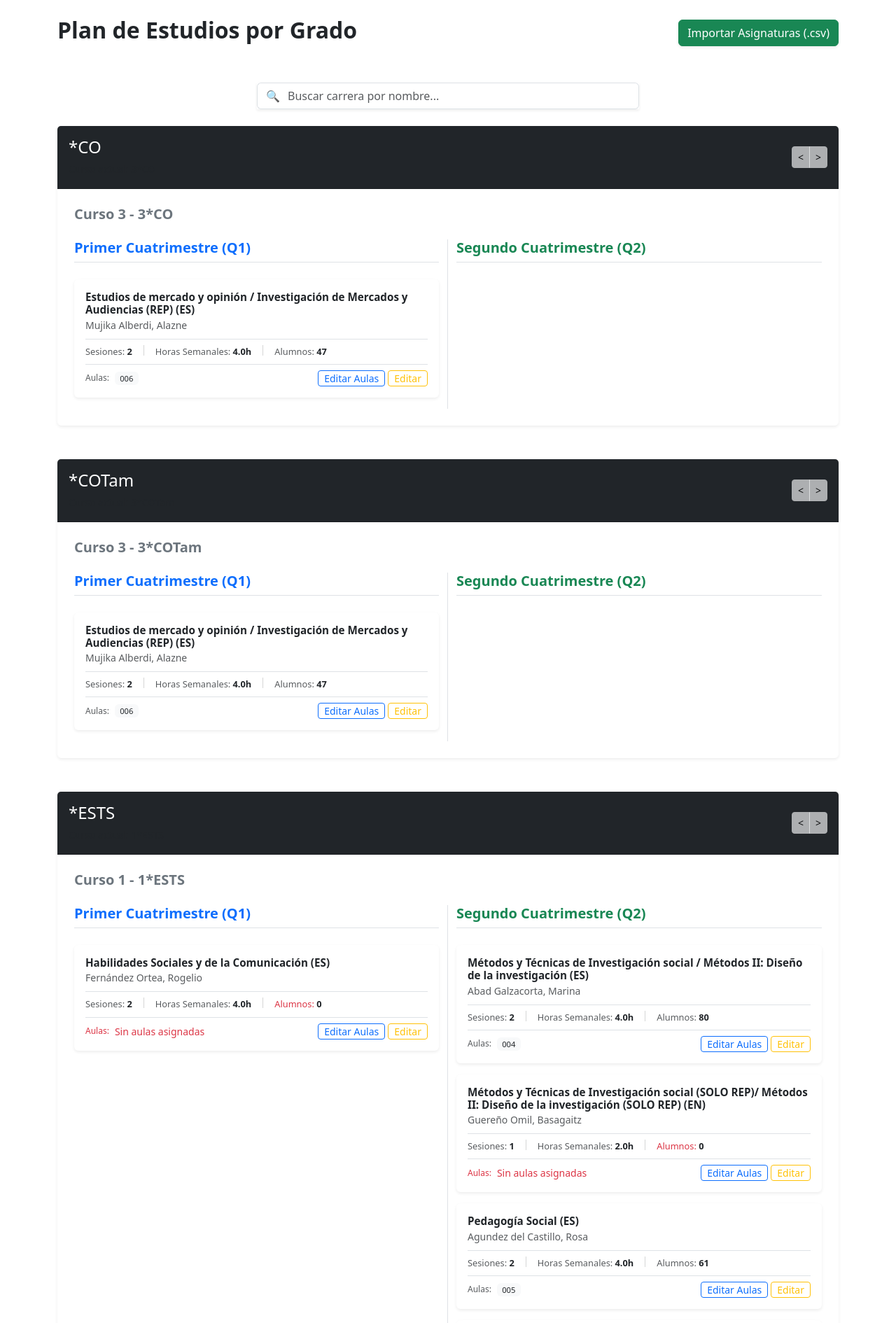
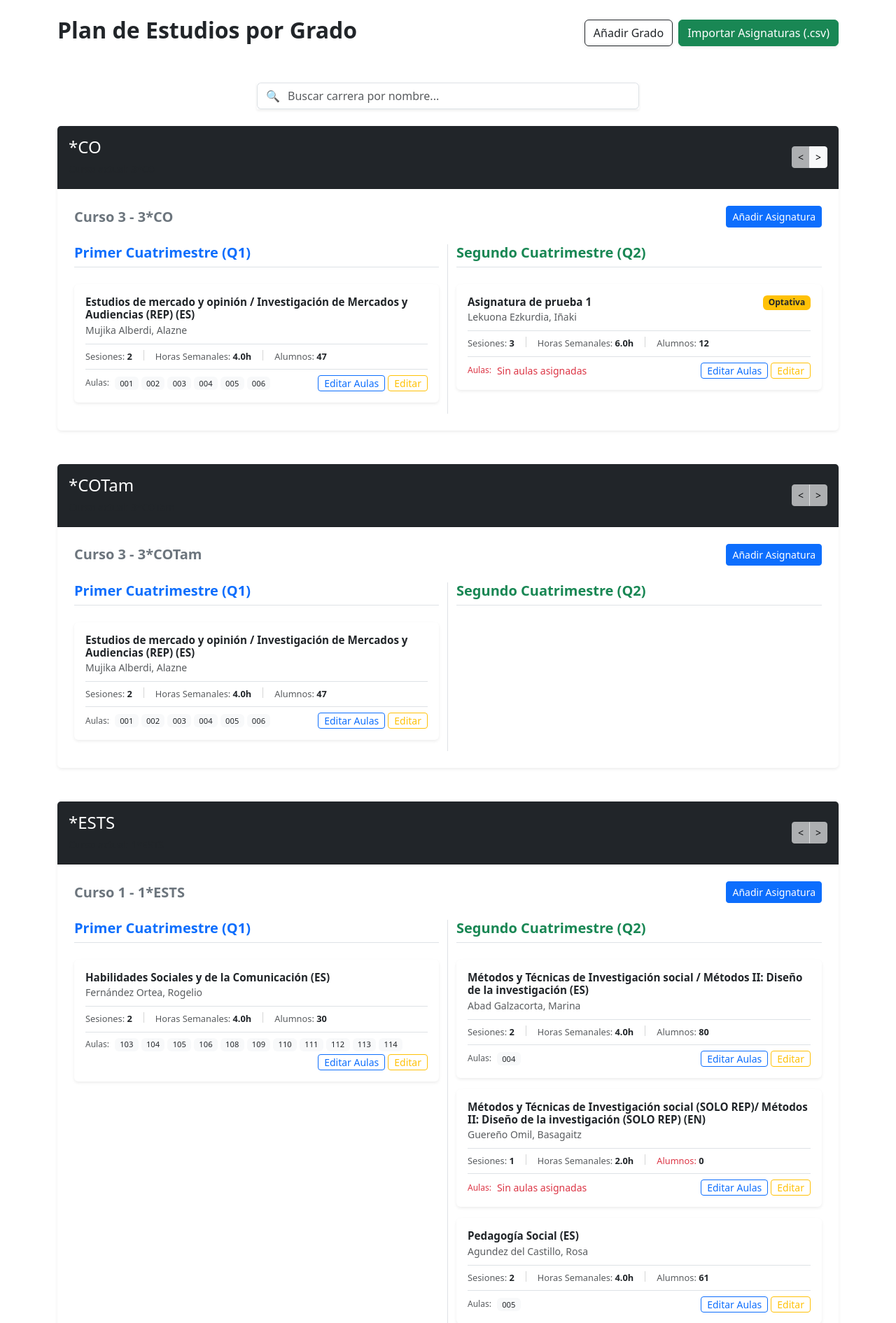
Before and after one commit to Gontzaa86/PFG-25-26, a Flask app: page /grados in a window 1280 px wide. Shown: the part 56-1946 px from the top of the page at 70% size. Run offline with Flask 3, Linux system fonts and the light colour scheme; some libraries are stand-ins or nearby versions.

Commit message:
Agregar asignatura/grado
Funciones para agregar asignaturas y para agregar grados.

```diff
--- a/main.py
+++ b/main.py
@@ -654,6 +654,75 @@ def actualizar_asignatra(id):
     guardar_datos(data)
     return jsonify({"success": True, "message": "Asignatura actualizada correctamente."})
 
+@app.route('/api/grados', methods=['POST'])
+def crear_grado():
+    data = cargar_datos()
+    nuevo = request.json or {}
+
+    curso = str(nuevo.get('year', '')).strip()
+    codigo = str(nuevo.get('code', '')).strip().upper()
+
+    if not curso or not codigo:
+        return jsonify({"error": "El curso y el código del grado son obligatorios."}), 400
+
+    grado_id = f"{curso}{codigo}"
+
+    # Validar si ya existe
+    if any(g['id'] == grado_id for g in data.get('grades', [])):
+        return jsonify({"error": f"El grado {grado_id} ya existe."}), 400
+
+    data.setdefault('grades', []).append({
+        "id": grado_id,
+        "name": grado_id
+    })
+
+    guardar_datos(data)
+    return jsonify({"success": True, "message": f"Grado {grado_id} creado con éxito."})
+
+
+@app.route('/api/asignaturas', methods=['POST'])
+def crear_asignatura():
+    data = cargar_datos()
+    nuevo_data = request.json or {}
+
+    if not nuevo_data.get('name'):
+        return jsonify({"error": "El nombre de la asignatura es obligatorio."}), 400
+
+    # Generar un ID único incremental numérico stringificado
+    cursos_existentes = data.get('courses', [])
+    max_id = 0
+    for c in cursos_existentes:
+        try:
+            max_id = max(max_id, int(c.get('id', 0)))
+        except ValueError:
+            pass
+    nuevo_id = str(max_id + 1)
+
+    try:
+        students = int(nuevo_data.get('students', 0))
+        sessions = int(nuevo_data.get('sessions_per_week', 2))
+        duration = int(nuevo_data.get('duration_slots', 4))
+    except (ValueError, TypeError):
+        return jsonify({"error": "Los campos numéricos son inválidos"}), 400
+
+    nueva_asignatura = {
+        "id": nuevo_id,
+        "name": str(nuevo_data.get('name')).strip(),
+        "term": f"Q{nuevo_data.get('term', '1')}",
+        "teacher": str(nuevo_data.get('teacher', 'No asignado')),
+        "grades": nuevo_data.get('grades', []),
+        "students": students,
+        "sessions_per_week": sessions,
+        "duration_slots": duration,
+        "possible_rooms": [], # Inicializa vacío para luego editarlo en su modal dedicado
+        "possible_days": "all",
+        "optativa": bool(nuevo_data.get('optativa', False))
+    }
+
+    data.setdefault('courses', []).append(nueva_asignatura)
+    guardar_datos(data)
+    return jsonify({"success": True, "message": "Asignatura creada correctamente."})
+
 # ==== Rutas de restricciones ====
 @app.route('/api/config/restricciones')
 def obtener_restricciones():
--- a/static/js/grados.js
+++ b/static/js/grados.js
@@ -286,3 +286,129 @@ async function guardarCambiosAsignatura() {
         alert('No se pudo establecer conexión con el backend.');
     }
 }
+
+// Variable de control para el estado del modal de asignaturas ('crear' o 'editar')
+let modoModalAsignatura = 'editar';
+
+async function guardarNuevoGrado() {
+    const year = document.getElementById('addGradoYear').value.trim();
+    const code = document.getElementById('addGradoCode').value.trim();
+
+    if (!year || !code) {
+        alert('Por favor, rellene todos los campos del grado.');
+        return;
+    }
+
+    const payload = { year, code };
+
+    try {
+        const resp = await fetch('/api/grados', {
+            method: 'POST',
+            headers: { 'Content-Type': 'application/json' },
+            body: JSON.stringify(payload)
+        });
+        const res = await resp.json();
+
+        if (resp.ok) {
+            alert(res.message);
+            location.reload();
+        } else {
+            alert(res.error || 'Error al guardar el grado.');
+        }
+    } catch (error) {
+        console.error('Error:', error);
+        alert('No se pudo conectar con el servidor.');
+    }
+}
+
+
+// FUNCIONES PARA ASIGNATURAS
+function abrirModalCrearAsignatura(gradoIdPredeterminado) {
+    modoModalAsignatura = 'crear';
+
+    // Cambiar el título del modal dinámicamente
+    const modalTitle = document.querySelector('#modalEditarAsignatura .modal-title');
+    if (modalTitle) modalTitle.innerHTML = '<i class="bi bi-plus-circle"></i> Añadir Nueva Asignatura';
+
+    // Limpiar campos del formulario
+    document.getElementById('editCursoId').value = "";
+    document.getElementById('editName').value = "";
+    document.getElementById('editTerm').value = "1";
+    document.getElementById('editTeacher').value = "No asignado";
+    document.getElementById('editStudents').value = 0;
+    document.getElementById('editSessions').value = 2;
+    document.getElementById('editDuration').value = 4;
+    document.getElementById('editOptativa').checked = false;
+    document.getElementById('buscarProfesor').value = "";
+
+    // Forzar el filtrado del profesor para que aparezcan todos
+    const opcionesProf = document.getElementById('editTeacher').options;
+    for(let i=0; i<opcionesProf.length; i++) opcionesProf[i].style.display = "";
+
+    // Renderizar la lista completa de checkboxes pre-marcando el grado desde el que se llamó
+    renderizarPanelGradosCheckbox([gradoIdPredeterminado]);
+
+    if (!modalEditarAsignaturaInstance) {
+        modalEditarAsignaturaInstance = new bootstrap.Modal(document.getElementById('modalEditarAsignatura'));
+    }
+    modalEditarAsignaturaInstance.show();
+}
+
+// Re-enrutamos la función original de apertura de edición para definir el modo
+const viejaFuncionAbrirEditar = abrirModalEditarAsignatura;
+abrirModalEditarAsignatura = function(cursoId) {
+    modoModalAsignatura = 'editar';
+    const modalTitle = document.querySelector('#modalEditarAsignatura .modal-title');
+    if (modalTitle) modalTitle.innerHTML = '<i class="bi bi-pencil-square"></i> Editar Asignatura';
+    viejaFuncionAbrirEditar(cursoId);
+};
+
+// Evaluadora central que sustituye el comportamiento del botón guardar
+async function procesarFormularioAsignatura() {
+    if (modoModalAsignatura === 'editar') {
+        await guardarCambiosAsignatura(); // Ejecuta tu función original nativa
+    } else {
+        await guardarNuevaAsignatura();   // Ejecuta el flujo de guardado POST
+    }
+}
+
+async function guardarNuevaAsignatura() {
+    const checkboxesMarcados = document.querySelectorAll('input[name="grados_seleccionados"]:checked');
+    const gradosSeleccionados = Array.from(checkboxesMarcados).map(cb => cb.value);
+
+    const payload = {
+        name: document.getElementById('editName').value.trim(),
+        term: document.getElementById('editTerm').value,
+        teacher: document.getElementById('editTeacher').value,
+        grades: gradosSeleccionados,
+        students: parseInt(document.getElementById('editStudents').value) || 0,
+        sessions_per_week: parseInt(document.getElementById('editSessions').value) || 1,
+        duration_slots: parseInt(document.getElementById('editDuration').value) || 4,
+        optativa: document.getElementById('editOptativa').checked
+    };
+
+    if (!payload.name) {
+        alert('El nombre de la asignatura es obligatorio.');
+        return;
+    }
+
+    try {
+        const resp = await fetch('/api/asignaturas', {
+            method: 'POST',
+            headers: { 'Content-Type': 'application/json' },
+            body: JSON.stringify(payload)
+        });
+        const resultado = await resp.json();
+
+        if (resp.ok) {
+            alert(resultado.message || 'Asignatura creada con éxito.');
+            if (modalEditarAsignaturaInstance) modalEditarAsignaturaInstance.hide();
+            location.reload();
+        } else {
+            alert(resultado.error || 'Hubo un problema al crear la asignatura.');
+        }
+    } catch (error) {
+        console.error('Error al crear asignatura:', error);
+        alert('No se pudo establecer conexión con el backend.');
+    }
+}
--- a/templates/grados.html
+++ b/templates/grados.html
@@ -64,6 +64,9 @@
         <h2 class="fw-bold">Plan de Estudios por Grado</h2>
         <div class="d-flex gap-2">
             <input type="file" id="importarCSV" accept=".csv" style="display: none;" onchange="procesarImportacion(this)">
+            <button class="btn btn-outline-dark shadow-sm" data-bs-toggle="modal" data-bs-target="#modalAñadirGrado">
+                <i class="bi bi-plus-circle"></i> Añadir Grado
+            </button>
             <button class="btn btn-success shadow-sm" onclick="document.getElementById('importarCSV').click()">
                 <i class="bi bi-file-earmark-arrow-up"></i> Importar Asignaturas (.csv)
             </button>
@@ -101,7 +104,12 @@
         <div class="card-body p-4" data-grupo="{{ grupo.root }}" data-grado-index="0">
             {% for grado in grupo.grados %}
             <div class="grado-por-codigo" data-grado-id="{{ grado.id }}" data-grado-year="{{ grado.year }}" {% if not loop.first %}style="display:none"{% endif %}>
-                <h5 class="text-secondary fw-semibold mb-4">Curso {{ grado.year }} - {{ grado.name }}</h5>
+                <div class="d-flex justify-content-between align-items-center mb-4">
+                    <h5 class="text-secondary fw-semibold mb-0">Curso {{ grado.year }} - {{ grado.name }}</h5>
+                    <button class="btn btn-sm btn-primary" onclick="abrirModalCrearAsignatura('{{ grado.id }}')">
+                        <i class="bi bi-plus-lg"></i> Añadir Asignatura
+                    </button>
+                </div>
                 <div class="row">
                     <div class="col-lg-6 border-end">
                         <h5 class="text-primary fw-bold mb-4 border-bottom pb-2">Primer Cuatrimestre (Q1)</h5>
@@ -206,12 +214,39 @@
                 </div>
                 <div class="modal-footer bg-light">
                     <button type="button" class="btn btn-secondary" data-bs-dismiss="modal">Cancelar</button>
-                    <button type="button" class="btn btn-primary" onclick="guardarCambiosAsignatura()">Guardar cambios</button>
+                    <button type="button" class="btn btn-primary" onclick="procesarFormularioAsignatura()">Guardar cambios</button>
                 </div>
             </div>
         </div>
     </div>
 
+    <!-- Modal para agregar Grado -->
+    <div class="modal fade" id="modalAñadirGrado" tabindex="-1" aria-hidden="true">
+        <div class="modal-dialog">
+            <div class="modal-content border-0 shadow">
+                <div class="modal-header bg-dark text-white">
+                    <h5 class="modal-title"><i class="bi bi-plus-circle"></i> Añadir Nuevo Grado</h5>
+                    <button type="button" class="btn-close btn-close-white" data-bs-dismiss="modal"></button>
+                </div>
+                <div class="modal-body">
+                    <form id="formAñadirGrado">
+                        <div class="mb-3">
+                            <label for="addGradoYear" class="form-label fw-semibold">Curso (Año)</label>
+                            <input type="number" class="form-control" id="addGradoYear" min="1" max="9" placeholder="Ej: 4" required>
+                        </div>
+                        <div class="mb-3">
+                            <label for="addGradoCode" class="form-label fw-semibold">Código / Tag de la carrera</label>
+                            <input type="text" class="form-control" id="addGradoCode" placeholder="Ej: ADE" required>
+                        </div>
+                    </form>
+                </div>
+                <div class="modal-footer bg-light">
+                    <button type="button" class="btn btn-secondary" data-bs-dismiss="modal">Cancelar</button>
+                    <button type="button" class="btn btn-success" onclick="guardarNuevoGrado()">Crear Grado</button>
+                </div>
+            </div>
+        </div>
+    </div>
 {% endblock %}
 
 {% block scripts %}
```
Also changed, not shown: data/dataset_prueba2.json.
